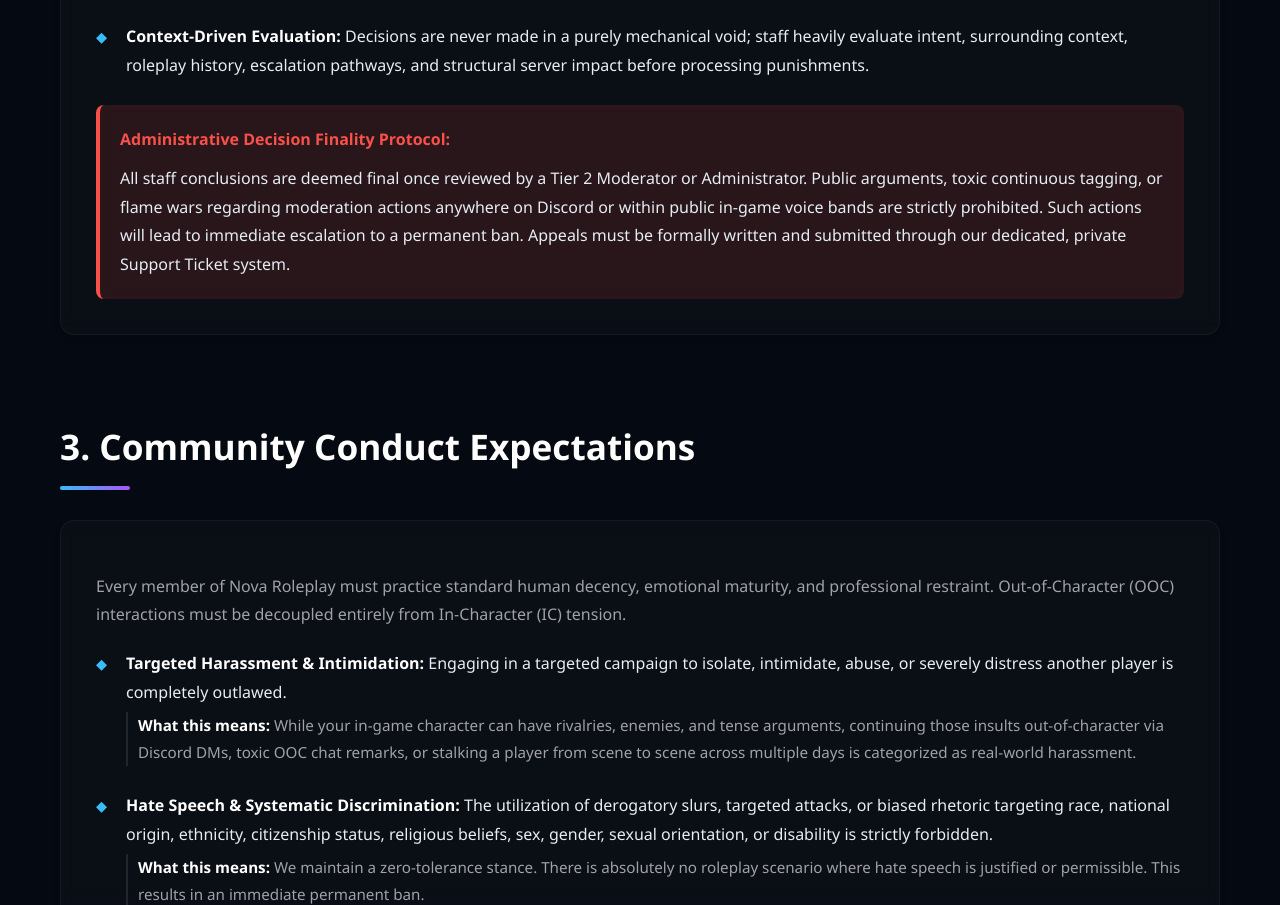
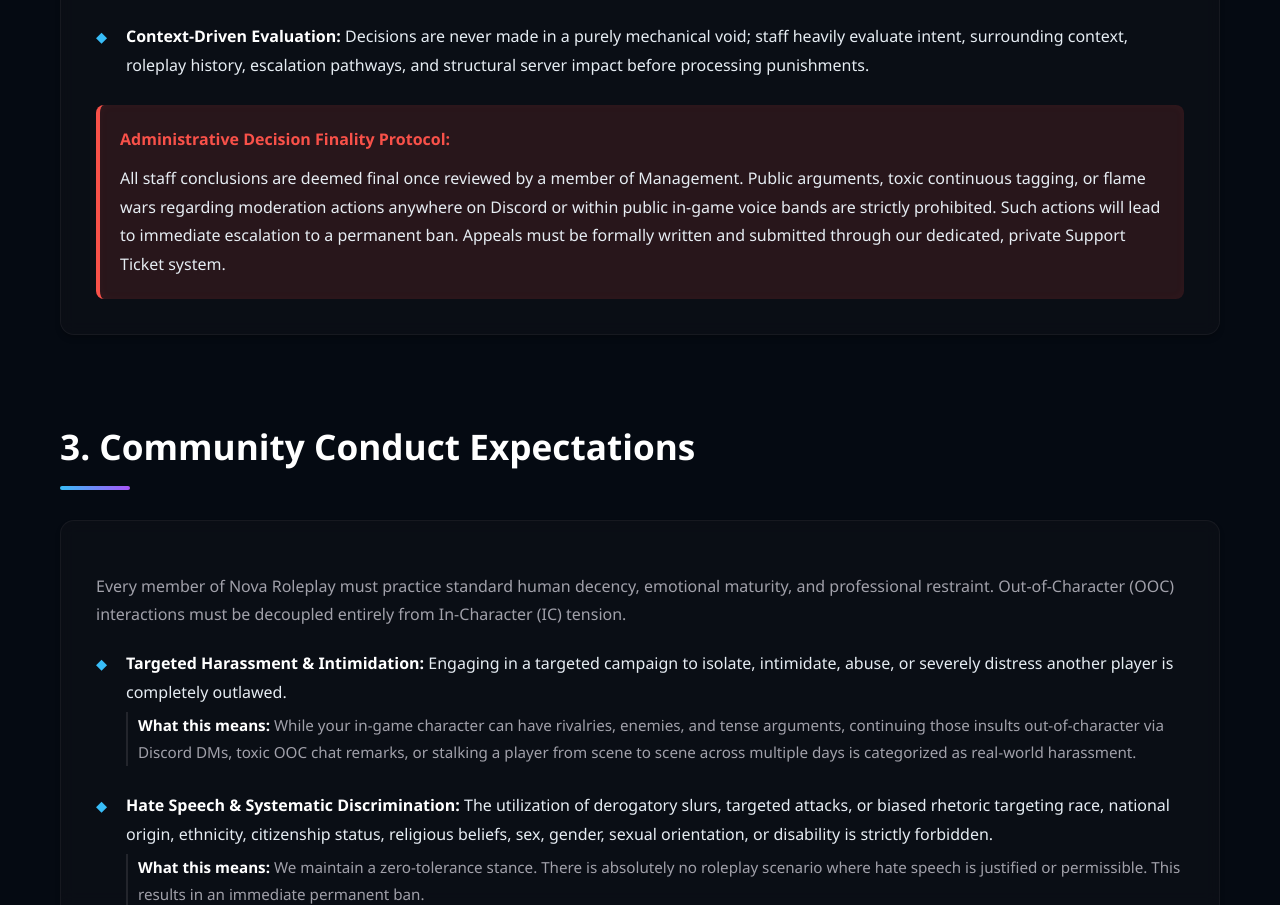
Before and after one commit to Joshy146/nova-rules, a plain HTML site: page index.html in a window 1280 px wide. Shown: the part 1893-2798 px from the top of the page. Drawn offline with Linux system fonts and the light colour scheme.

Commit message:
Update index.html

```diff
--- a/index.html
+++ b/index.html
@@ -287,7 +287,7 @@ footer {
     </ul>
     <div class="danger">
       <p>Administrative Decision Finality Protocol:</p>
-      All staff conclusions are deemed final once reviewed by a Tier 2 Moderator or Administrator. Public arguments, toxic continuous tagging, or flame wars regarding moderation actions anywhere on Discord or within public in-game voice bands are strictly prohibited. Such actions will lead to immediate escalation to a permanent ban. Appeals must be formally written and submitted through our dedicated, private Support Ticket system.
+      All staff conclusions are deemed final once reviewed by a member of Management. Public arguments, toxic continuous tagging, or flame wars regarding moderation actions anywhere on Discord or within public in-game voice bands are strictly prohibited. Such actions will lead to immediate escalation to a permanent ban. Appeals must be formally written and submitted through our dedicated, private Support Ticket system.
     </div>
   </div>
 
```
